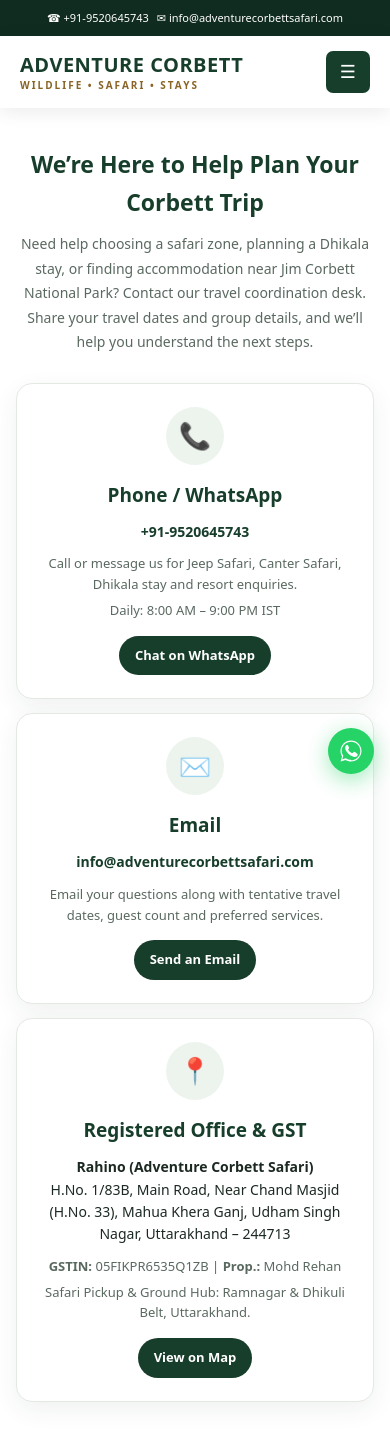
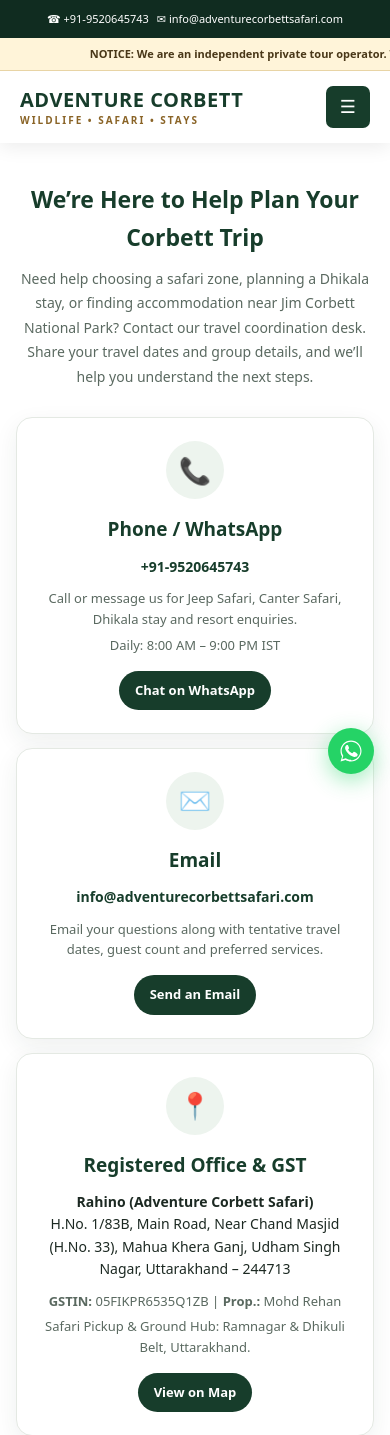
Before and after one commit to rehan953625/adventure-corbett-safari, a PHP site: page /contact.html in a window 390 px wide. Shown: the top 1435 px of the page. Run offline with PHP 8.4, Linux system fonts and the light colour scheme.

Commit message:
Implement sticky topbar and moving disclaimer
Added sticky topbar and disclaimer strip styles for improved navigation and visibility.

```diff
--- a/assets/style.css
+++ b/assets/style.css
@@ -2340,3 +2340,115 @@ img {
   font-size: 11.5px;
   line-height: 1.55;
 }
+  border-top: 1px solid rgba(255, 255, 255, 0.14);
+  color: #f0c76f;
+  font-weight: 700;
+  font-size: 11.5px;
+  line-height: 1.55;
+}
+
+/* =========================================================
+   GLOBAL STICKY TOPBAR + MOVING DISCLAIMER STRIP
+   CSS-only addition: existing page HTML remains unchanged.
+   ========================================================= */
+
+:root {
+  --acs-topbar-height: 38px;
+}
+
+/* Keep the contact bar visible while scrolling */
+.topbar {
+  position: sticky !important;
+  top: 0 !important;
+  z-index: 1002 !important;
+  width: 100%;
+}
+
+/* Keep the navigation below the sticky contact bar */
+.site-header {
+  position: sticky !important;
+  top: var(--acs-topbar-height) !important;
+  z-index: 1001 !important;
+}
+
+/* Moving legal / business-status disclaimer */
+.site-header::before {
+  content: "NOTICE: We are an independent private tour operator. We are not registered with the Forest Department as an authorised safari booking agency, and we are not a Government department or its representative. Safari permits are issued by the concerned authorities and remain subject to availability.";
+  display: block;
+  width: 100%;
+  min-height: 30px;
+  padding: 6px 0;
+  overflow: hidden;
+  white-space: nowrap;
+  background: #fff4d9;
+  color: #493718;
+  border-bottom: 1px solid #e8d4a5;
+  font-size: 12px;
+  line-height: 18px;
+  font-weight: 700;
+  text-align: left;
+  text-indent: 100%;
+  animation: acs-disclaimer-marquee 28s linear infinite;
+}
+
+/* Smooth continuous leftward movement */
+@keyframes acs-disclaimer-marquee {
+  0% {
+    text-indent: 100%;
+  }
+  100% {
+    text-indent: -180%;
+  }
+}
+
+/* Pause the ticker when the visitor points at it */
+.site-header:hover::before {
+  animation-play-state: paused;
+}
+
+/* Make sure sticky navigation links remain easy to tap */
+.nav-links a,
+.menu-toggle {
+  position: relative;
+  z-index: 1;
+}
+
+/* Mobile: retain both sticky bars without covering the page */
+@media (max-width: 680px) {
+  :root {
+    --acs-topbar-height: 38px;
+  }
+
+  .topbar {
+    min-height: var(--acs-topbar-height);
+  }
+
+  .topbar-inner {
+    min-height: var(--acs-topbar-height);
+    padding-top: 7px !important;
+    padding-bottom: 7px !important;
+  }
+
+  .site-header {
+    top: var(--acs-topbar-height) !important;
+  }
+
+  .site-header::before {
+    min-height: 32px;
+    padding: 7px 0;
+    font-size: 11px;
+    line-height: 18px;
+    animation-duration: 24s;
+  }
+}
+
+/* Respect visitors who prefer reduced motion */
+@media (prefers-reduced-motion: reduce) {
+  .site-header::before {
+    animation: none !important;
+    text-indent: 0;
+    white-space: normal;
+    padding: 7px 12px;
+    text-align: center;
+  }
+}
```
